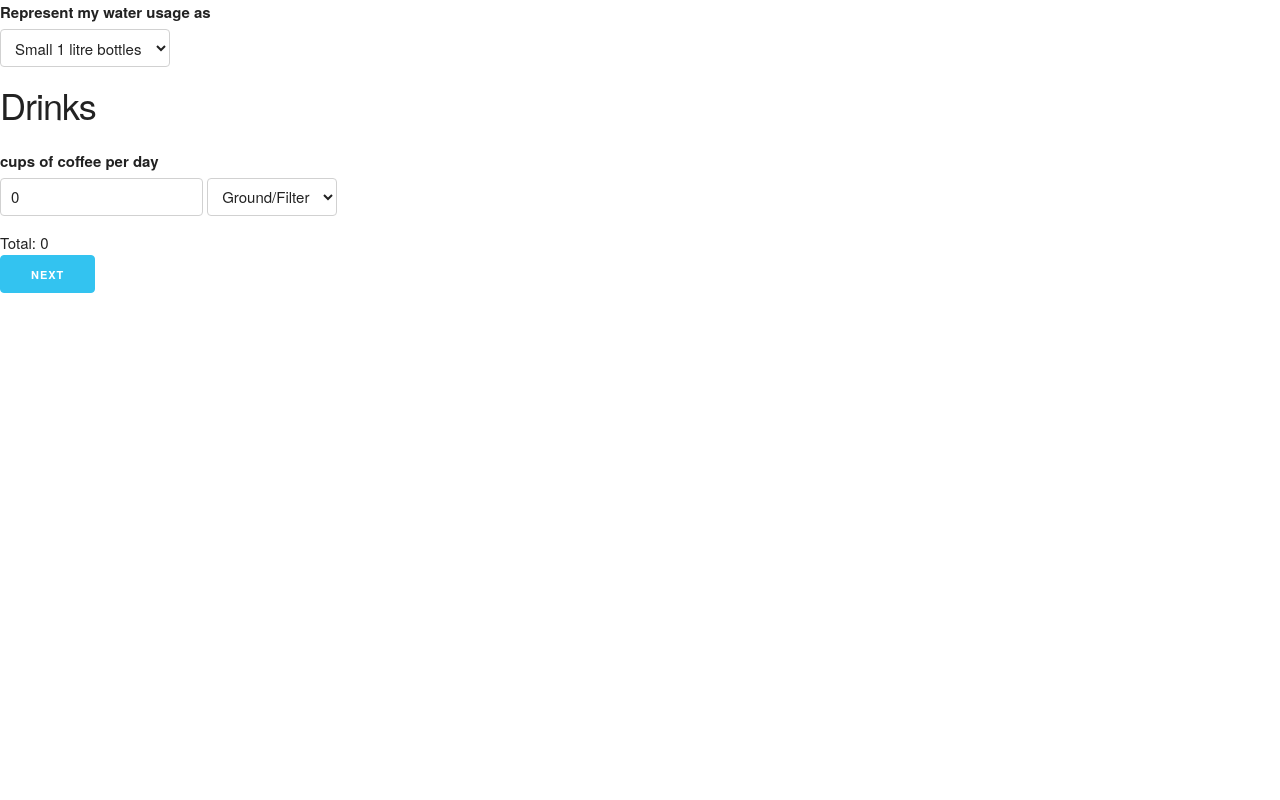
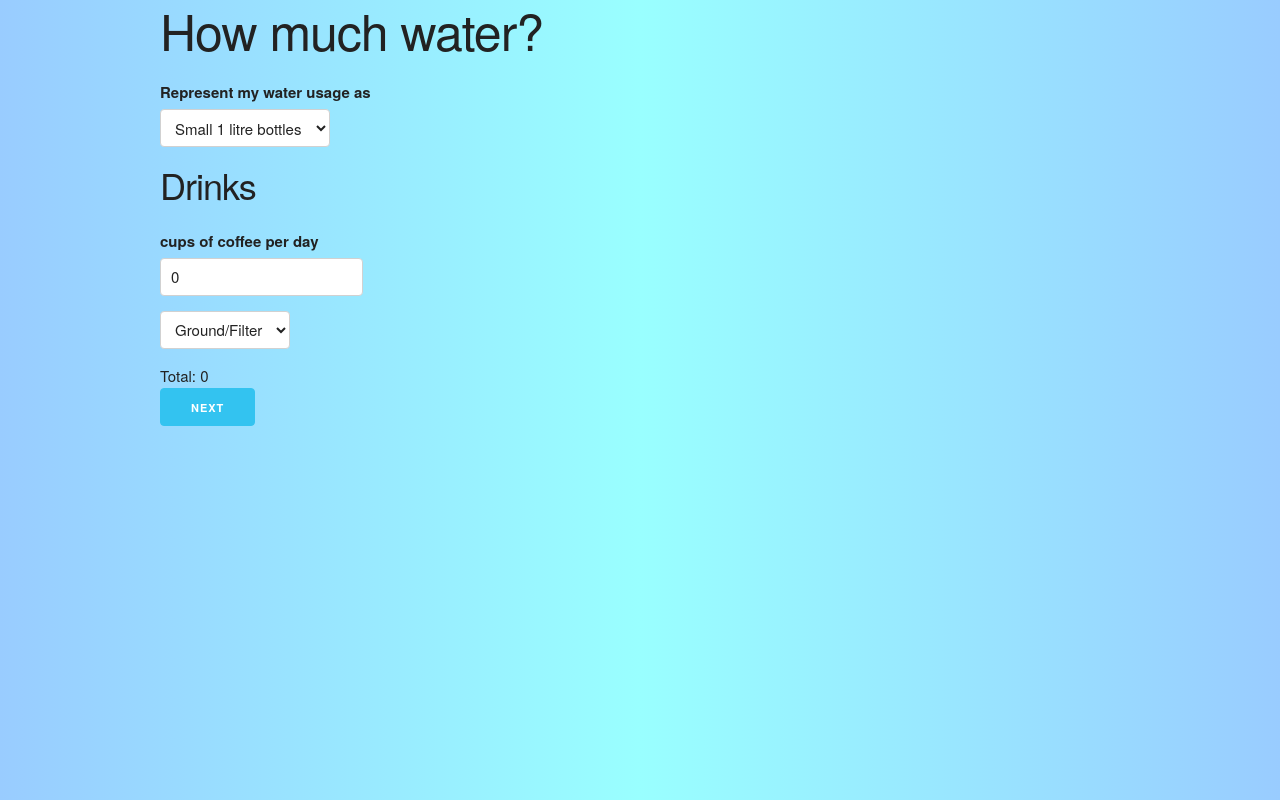
Before and after one commit to wesleywerner/water-use, a plain HTML site: page index.html in a window 1280 px wide. Drawn offline with nearby package versions, Linux system fonts and the light colour scheme.

Commit message:
Add styles and layout representative bottles in columns.

```diff
--- a/css/water-usage.css
+++ b/css/water-usage.css
@@ -0,0 +1,3 @@
+html, body {
+  background: linear-gradient(-90deg, #99CCFF, #99FFFF, #99CCFF);
+}
--- a/index.html
+++ b/index.html
@@ -27,13 +27,16 @@
   <meta http-equiv="content-type" content="text/html;charset=utf-8" />
   <meta name="generator" content="Geany 1.24.1" />
   <link rel="stylesheet" type="text/css" href="http://cdnjs.cloudflare.com/ajax/libs/animate.css/3.5.2/animate.min.css">
+  <link rel="stylesheet" href="css/water-usage.css">
   <link rel="stylesheet" href="css/normalize.css">
   <link rel="stylesheet" href="css/skeleton.css">
 </head>
 
 <body>
 
-  <div id="app">
+  <div id="app" class="container">
+
+    <h1>How much water?</h1>
 
     <label>Represent my water usage as </label>
     <select v-model="displayFactor">
@@ -50,6 +53,10 @@
 
           <div v-show="entry.visible">
 
+            <div class="row">
+
+              <div class="four columns">
+
                 <label>
                   {{ entry.title }} {{ entry.period == 1 ? 'per day' : 'per week' }}
                 </label>
@@ -63,6 +70,9 @@
 
                 <div>Total: {{ entry.representativeTotal }}</div>
 
+              </div>  <!-- /col -->
+              <div class="eight columns">
+
                 <transition-group
                   enter-active-class="animated fadeIn"
                   leave-active-class="animated fadeOut">
@@ -71,6 +81,9 @@
                          v-bind:title="entry.representativeTotal + ' ' + displayFactor.text" />
                   </span>
                 </transition-group>
+
+              </div>  <!-- /col -->
+            </div>  <!-- /row -->
 
           </div>
 
```
Lines whose indentation alone changed are shown as unchanged.
